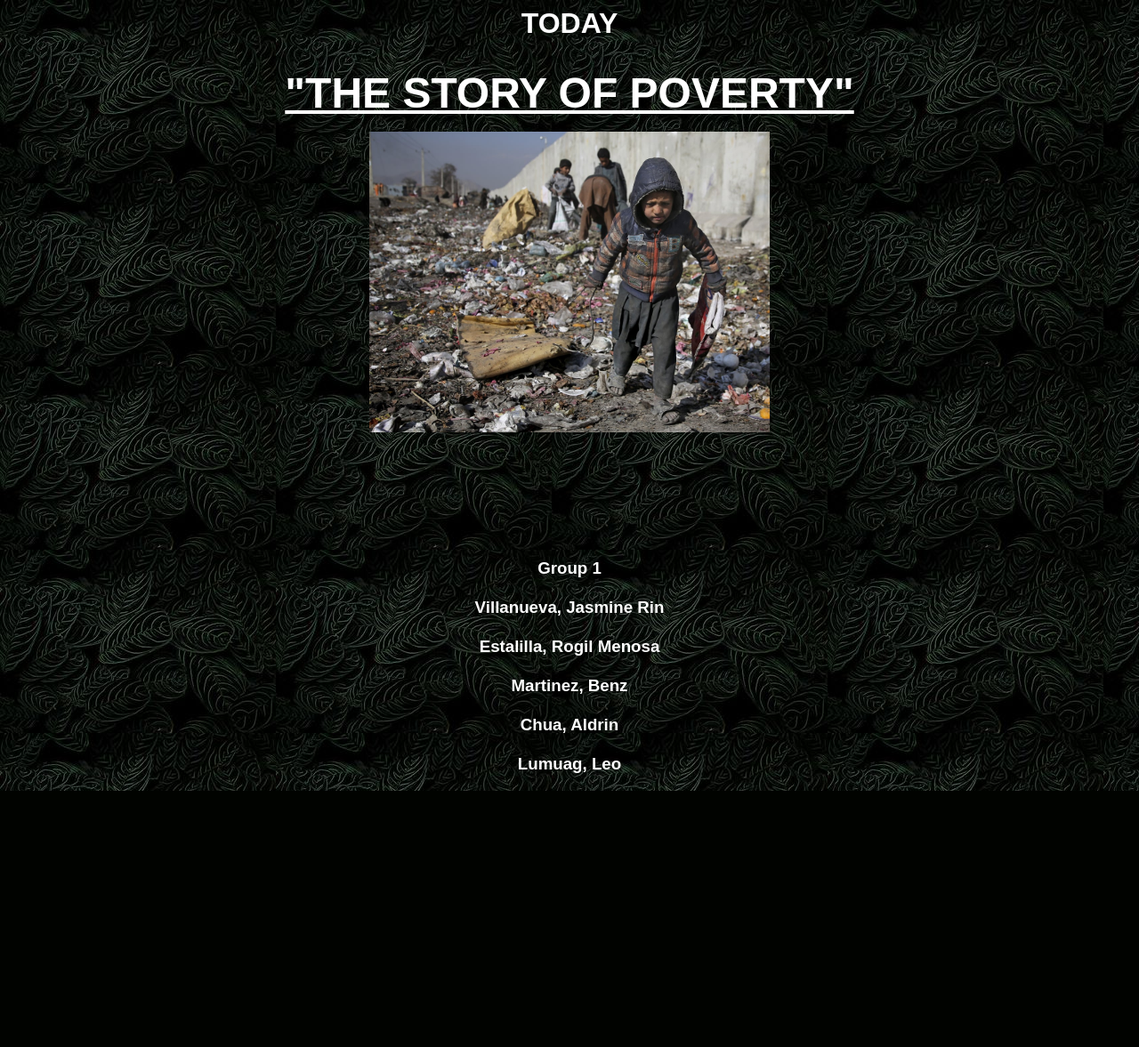
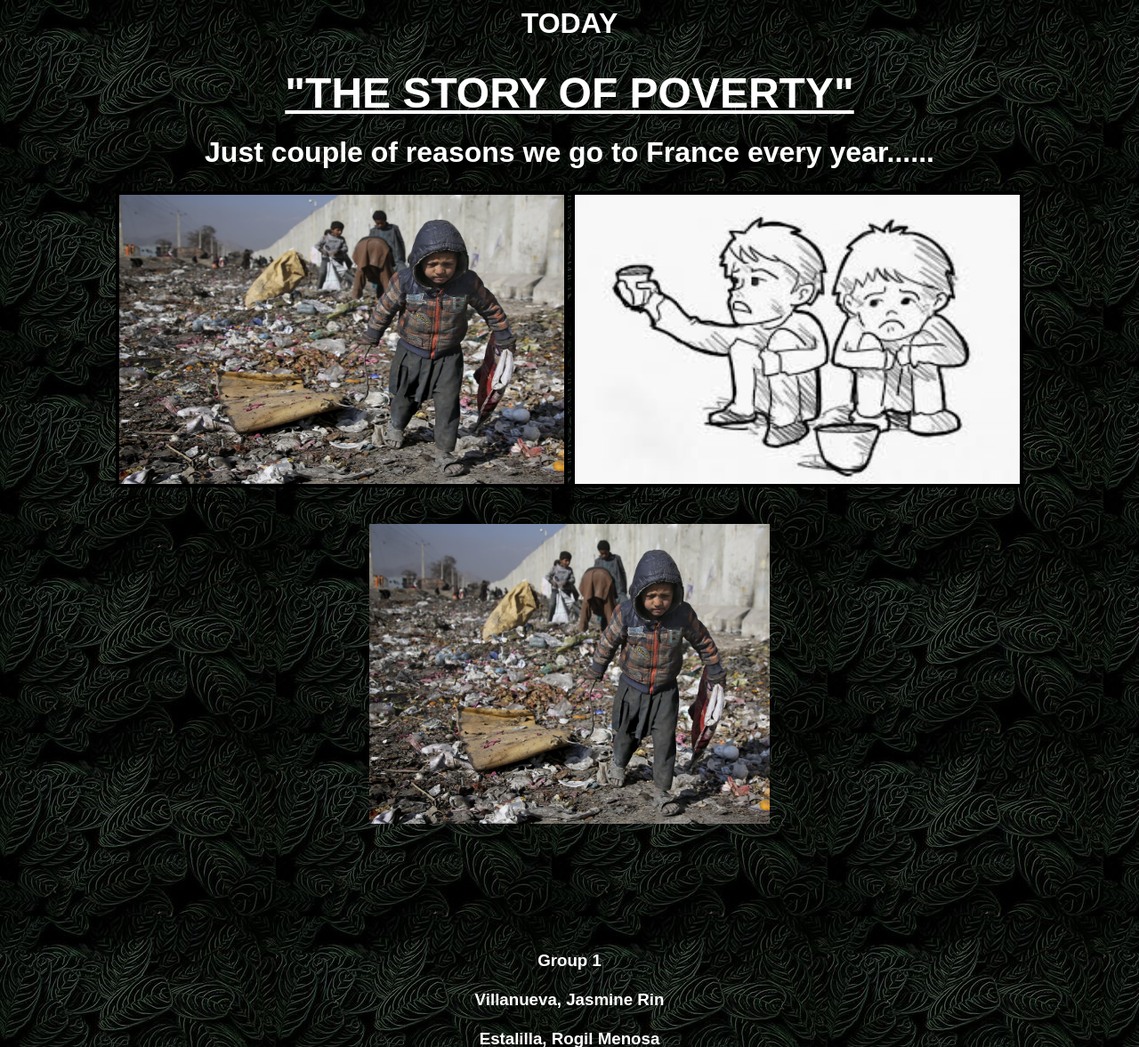
Before and after one commit to benz830/Poverty, a PHP site: page / in a window 1280 px wide. Shown: the top 1177 px of the page at 89% size. Before the commit the page ends 889 px from the top, so only its background shows below. Run offline with PHP 8.4, Linux system fonts and the light colour scheme.

Commit message:
Update index.php

```diff
--- a/index.php
+++ b/index.php
@@ -6,7 +6,39 @@
 <body background="bg.jpg">
 <font color="white"><h1><b><font face="arial"><p align="center"> TODAY </b></h1>
 <p align="center"><font size="80"><u><b> "THE STORY OF POVERTY" </p allign"center"> </u> </b> </font size="80"
-</p>
+</p><div style='text-align:center;font-weight:bold'>
+
+    <h1>
+      Just couple of reasons we go to France every year......
+    </h1>
+
+    <table class="image" align="center" >
+    <tr>
+      <td>
+        <img src="3969.jpg"
+               height="325" width="500" border="4"
+               alt="Sardines, Bordeaux"
+        />
+      </td>
+      <td>
+        <img src="poberty.png"
+               height="325" width="500" border="4"
+               alt="Mid-day in Paris"
+        />
+      </td>
+    </tr>
+    <tr>
+      <td class="caption">
+        Sardines in Bordeaux
+      </td>
+      <td class="caption">
+        Lunch in Paris
+      </td>
+    </tr>
+    </table>
+  </div>
+
+
 <p align="center"><img width="450px" img src="3969.jpg"></p align="center">
 <br>
 <br>
```
